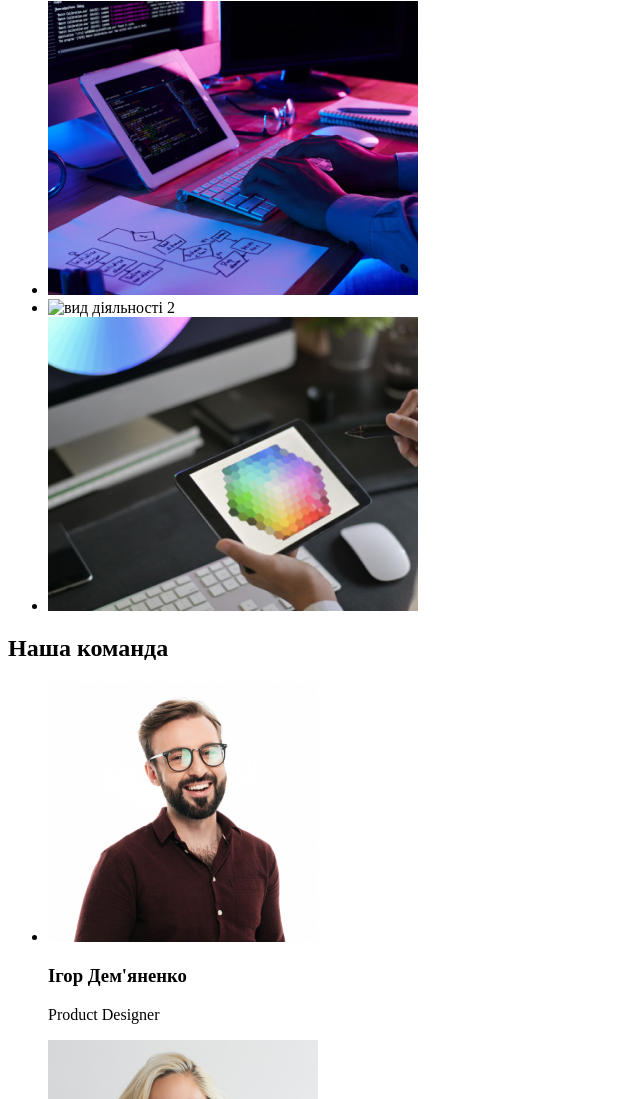
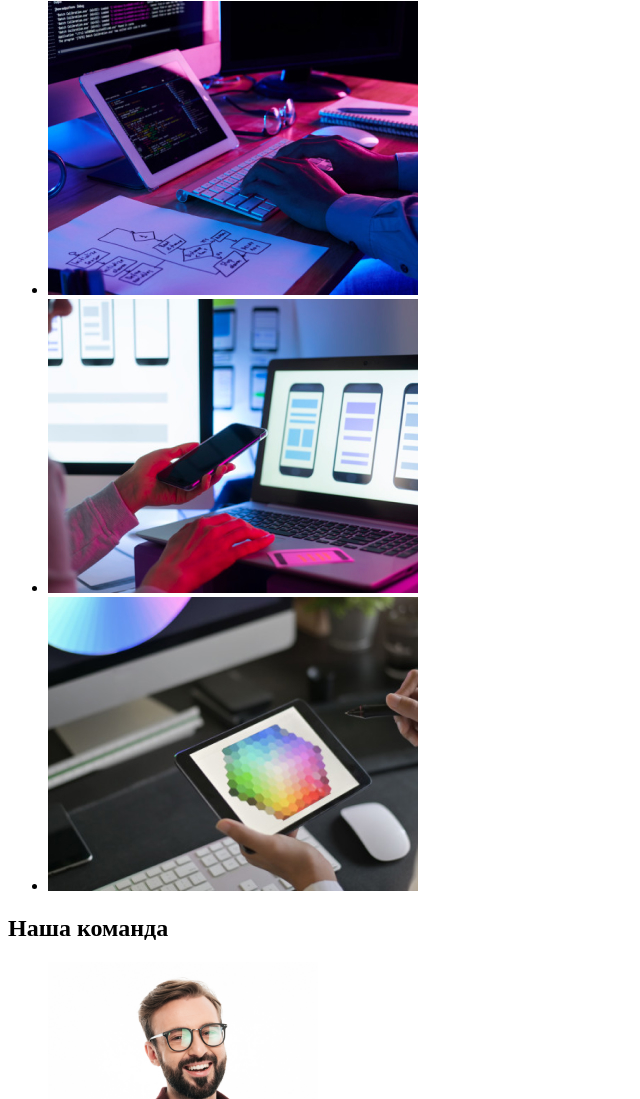
Before and after one commit to VolodymyrShostak/goit-markup-hw-01, a plain HTML site: page index.html in a window 1280 px wide. Shown: the part 619-1718 px from the top of the page, without its empty margins (0-640 px from the left). Drawn offline with Linux system fonts and the light colour scheme; the site is published under a folder, as on GitHub Pages, so addresses that start at the root find nothing.

Commit message:
лопп

```diff
--- a/index.html
+++ b/index.html
@@ -77,7 +77,7 @@
 
           <li>
             <img
-              src="/images/img-operation-2.jpg"
+              src="./images/img-operation-2.jpg"
               alt="вид діяльності 2"
               width="370"
             />
```
